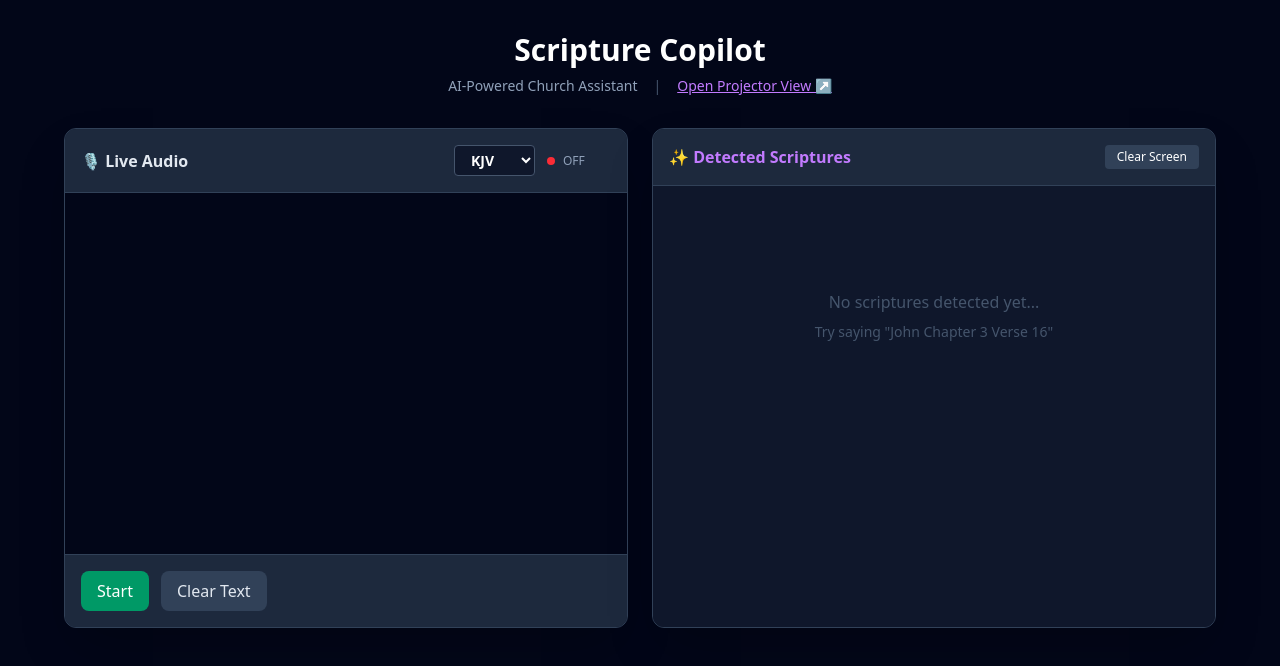
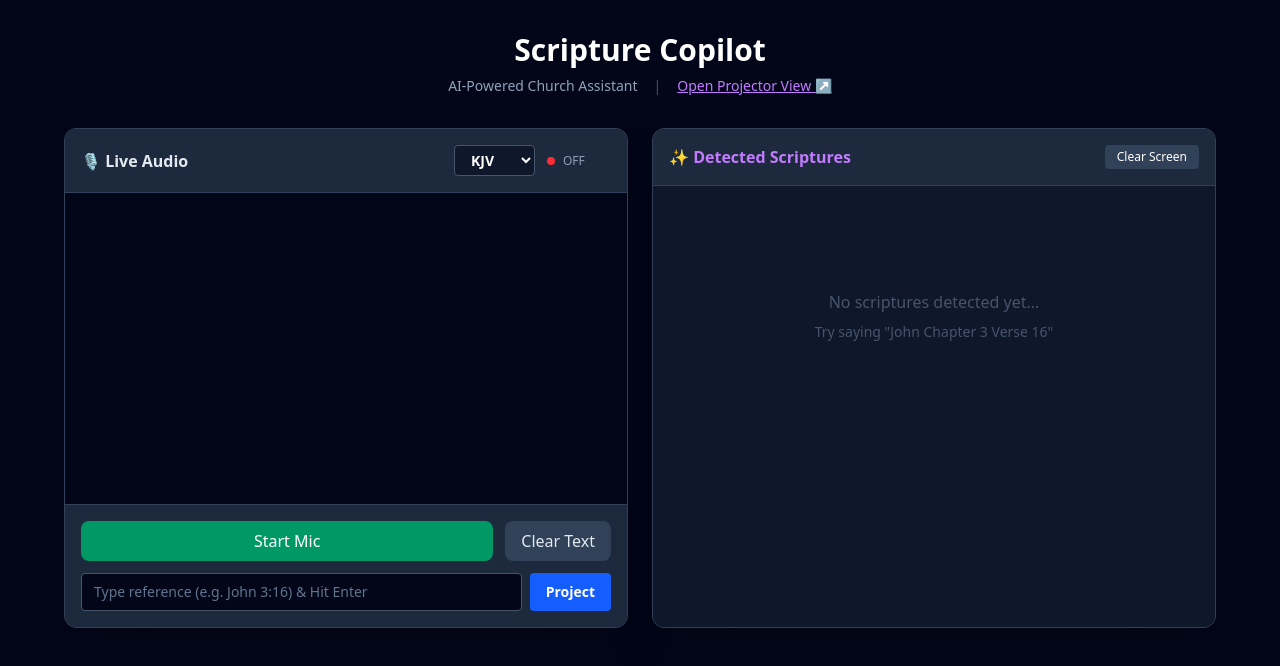
Before and after one commit to asejik/scripture-copilot, a React (Vite) app: page / in a window 1280 px wide. Shown: the top 666 px of the page. Built offline with nearby package versions, Linux system fonts and the light colour scheme.

Commit message:
feat: add manual search bar to dashboard with direct scripture lookup

```diff
--- a/src/features/audio/AudioMonitor.jsx
+++ b/src/features/audio/AudioMonitor.jsx
@@ -2,6 +2,10 @@ import React, { useEffect, useRef, useState } from 'react';
 import useSpeechRecognition from '../../hooks/useSpeechRecognition';
 import useScriptureDetection from '../../hooks/useScriptureDetection';
 import { useProjection } from '../../context/ProjectionContext';
+
+// --- UTILITIES FOR MANUAL SEARCH ---
+import { normalizeSpokenText } from '../../utils/textNormalizer';
+import { parseScripture } from '../../utils/scriptureParser';
 
 // --- IMPORTS ---
 import kjvData from '../../data/kjv.json';
@@ -14,6 +18,10 @@ import gwData from '../../data/gw.json';
 
 const AudioMonitor = () => {
   const [version, setVersion] = useState('KJV');
+
+  // Manual Search State
+  const [manualInput, setManualInput] = useState('');
+  const [searchError, setSearchError] = useState(null);
 
   const getBibleData = () => {
     switch(version) {
@@ -40,7 +48,6 @@ const AudioMonitor = () => {
     error,
   } = useSpeechRecognition();
 
-  // Pass 'version' to the hook here
   const { detectedScripture, history } = useScriptureDetection(
     transcript + ' ' + interimTranscript,
     currentBibleData,
@@ -64,6 +71,28 @@ const AudioMonitor = () => {
       bottomRef.current.scrollIntoView({ behavior: 'smooth' });
     }
   }, [transcript, interimTranscript]);
+
+  // --- MANUAL SEARCH LOGIC ---
+  const handleManualSearch = (e) => {
+    e.preventDefault();
+    setSearchError(null);
+
+    if (!manualInput.trim()) return;
+
+    // 1. Normalize the typed input (e.g. "jn 3 16" -> "john 3:16")
+    const cleanText = normalizeSpokenText(manualInput);
+
+    // 2. Parse it using the SAME logic as the AI
+    const result = parseScripture(cleanText, currentBibleData, version);
+
+    if (result) {
+        // 3. If found, project immediately!
+        projectScripture(result);
+        setManualInput(''); // Clear bar
+    } else {
+        setSearchError(`Scripture not found in ${version}. Check spelling.`);
+    }
+  };
 
   return (
     <div className="grid grid-cols-1 md:grid-cols-2 gap-6 w-full max-w-6xl mx-auto">
@@ -102,9 +131,32 @@ const AudioMonitor = () => {
             <div ref={bottomRef} />
         </div>
 
-        <div className="p-4 bg-slate-800 border-t border-slate-700 flex gap-3">
-            <button onClick={isListening ? stopListening : startListening} className={`px-4 py-2 rounded-lg font-medium text-white transition-colors cursor-pointer ${isListening ? 'bg-red-600 hover:bg-red-500' : 'bg-emerald-600 hover:bg-emerald-500'}`}>{isListening ? 'Stop' : 'Start'}</button>
-            <button onClick={resetTranscript} className="px-4 py-2 bg-slate-700 text-slate-200 rounded-lg hover:bg-slate-600 cursor-pointer">Clear Text</button>
+        {/* CONTROLS & MANUAL SEARCH AREA */}
+        <div className="p-4 bg-slate-800 border-t border-slate-700 flex flex-col gap-3">
+
+            {/* Row 1: Audio Controls */}
+            <div className="flex gap-3">
+                <button onClick={isListening ? stopListening : startListening} className={`px-4 py-2 rounded-lg font-medium text-white transition-colors cursor-pointer flex-1 ${isListening ? 'bg-red-600 hover:bg-red-500' : 'bg-emerald-600 hover:bg-emerald-500'}`}>{isListening ? 'Stop Mic' : 'Start Mic'}</button>
+                <button onClick={resetTranscript} className="px-4 py-2 bg-slate-700 text-slate-200 rounded-lg hover:bg-slate-600 cursor-pointer">Clear Text</button>
+            </div>
+
+            {/* Row 2: Manual Search Form */}
+            <form onSubmit={handleManualSearch} className="flex gap-2 relative">
+                <input
+                    type="text"
+                    value={manualInput}
+                    onChange={(e) => setManualInput(e.target.value)}
+                    placeholder="Type reference (e.g. John 3:16) & Hit Enter"
+                    className="flex-1 bg-slate-950 text-white border border-slate-600 rounded px-3 py-2 text-sm focus:border-purple-500 focus:outline-none placeholder-slate-500"
+                />
+                <button
+                    type="submit"
+                    className="bg-blue-600 hover:bg-blue-500 text-white px-4 py-2 rounded font-bold text-sm cursor-pointer"
+                >
+                    Project
+                </button>
+            </form>
+            {searchError && <div className="text-red-400 text-xs text-center">{searchError}</div>}
         </div>
       </div>
 
@@ -120,7 +172,6 @@ const AudioMonitor = () => {
                 <div className="bg-purple-900/20 border border-purple-500/50 p-6 rounded-xl animate-in fade-in slide-in-from-bottom-4 duration-500 relative">
 
                     <div className="flex justify-between items-start mb-4">
-                        {/* UPDATED HEADING FORMAT */}
                         <h3 className="text-2xl font-bold text-white">
                             {detectedScripture.reference} ({detectedScripture.version})
                         </h3>
@@ -151,7 +202,6 @@ const AudioMonitor = () => {
                 </div>
             )}
 
-            {/* History List showing version */}
             {history.length > 0 && (
                 <div className="mt-8 pt-4 border-t border-slate-800">
                     <h4 className="text-slate-500 text-xs uppercase font-bold mb-3">Previous Detections</h4>
```
